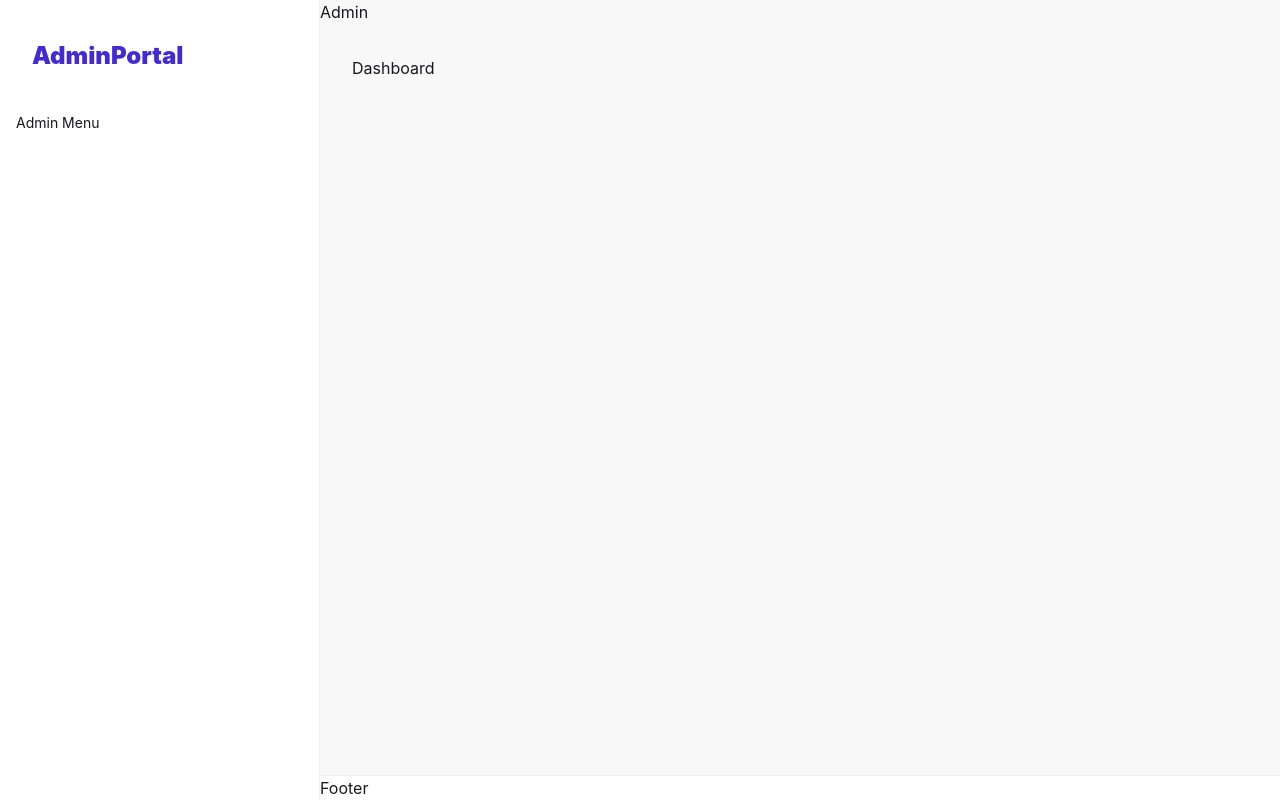
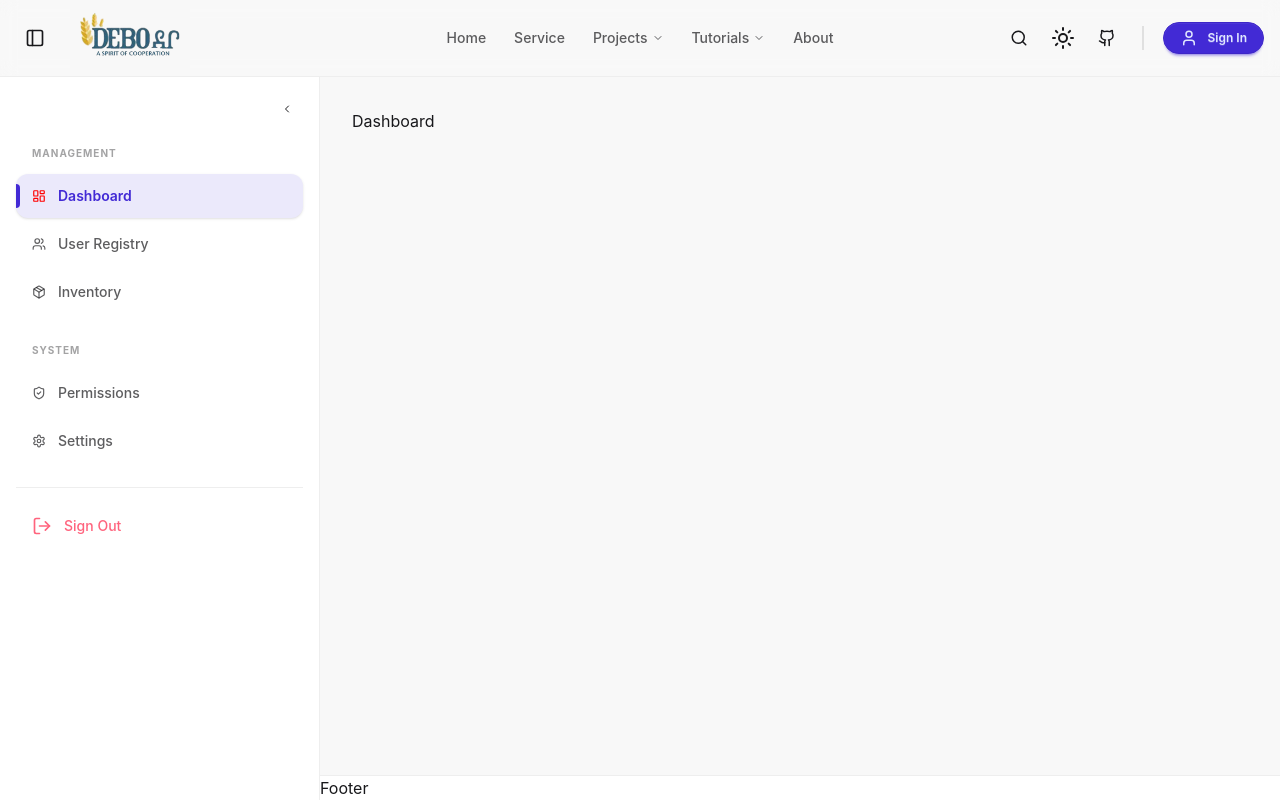
Before and after one commit to johngech/debo-ethiopia-web, a React (Vite) app: page /admin in a window 1280 px wide. Built offline with nearby package versions, Linux system fonts and the light colour scheme.

Commit message:
Build collapsible sidebar

```diff
--- a/src/components/layout/AdminLayout.tsx
+++ b/src/components/layout/AdminLayout.tsx
@@ -1,20 +1,20 @@
+import { AdminMenu } from "../ui/AdminMenu";
+import { Sidebar } from "../ui/Sidebar";
 import { BaseLayout } from "./BaseLayout";
+import ClientNavbar from "./ClientNavbar";
 
-export const AdminLayout = () => (
-  <BaseLayout
-    logo="AdminPortal"
-    navbar={<AdminActions />}
-    sidebar={<AdminMenu />}
-    footer={<AdminFooter />}
-  />
-);
-
-const AdminActions = () => {
-  return <h1>Admin</h1>;
-};
-
-const AdminMenu = () => {
-  return <h1>Admin Menu</h1>;
+export const AdminLayout = () => {
+  return (
+    <BaseLayout
+      navbar={<ClientNavbar />}
+      sidebar={
+        <Sidebar>
+          <AdminMenu />
+        </Sidebar>
+      }
+      footer={<AdminFooter />}
+    />
+  );
 };
 
 const AdminFooter = () => {
--- a/src/components/layout/BaseLayout.tsx
+++ b/src/components/layout/BaseLayout.tsx
@@ -1,82 +1,85 @@
-import { type ReactNode, useId } from "react";
+import { type ReactNode, useCallback, useId, useMemo, useState } from "react";
 import { Outlet } from "react-router-dom";
 import { mergeClassName } from "../ui";
+import { SidebarContext } from "./SidebarContext";
 
 interface BaseLayoutProps {
   navbar?: ReactNode;
   sidebar?: ReactNode;
   footer?: ReactNode;
-  logo?: ReactNode;
   className?: string;
-  showSidebar?: boolean;
 }
 
 export const BaseLayout = ({
   navbar,
   sidebar,
   footer,
-  logo = "My App",
   className,
-  showSidebar = !!sidebar,
 }: BaseLayoutProps) => {
   const drawerId = useId();
+  // Initialize collapsed on mobile/tablet (less than 1024px)
+  const [isCollapsed, setIsCollapsed] = useState(
+    globalThis.window === undefined ? false : window.innerWidth < 1024,
+  );
+  // Initialize hidden on small devices (less than 768px)
+  const [isHidden, setIsHidden] = useState(
+    globalThis.window === undefined ? false : window.innerWidth < 768,
+  );
 
-  /**This is the mobile menu button that needs to be injected into the Navbar
-   import { HiOutlineMenuAlt2 } from "react-icons/hi";
-    It must be refactored and externalize later
-  const MobileToggle = showSidebar ? (
-    <label
-      htmlFor={drawerId}
-      className="btn btn-ghost btn-square lg:hidden"
-      aria-label="open sidebar"
-    >
-      <HiOutlineMenuAlt2 size={24} />
-    </label>
-  ) : null;
-   **/
+  const toggleSidebar = useCallback(() => setIsCollapsed((prev) => !prev), []);
+  const toggleVisibility = useCallback(() => setIsHidden((prev) => !prev), []);
+
+  const contextValue = useMemo(
+    () => ({
+      isCollapsed,
+      setIsCollapsed,
+      toggleSidebar,
+      isHidden,
+      setIsHidden,
+      toggleVisibility,
+      drawerId,
+      hasSidebar: !!sidebar,
+    }),
+    [isCollapsed, isHidden, drawerId, sidebar, toggleSidebar, toggleVisibility],
+  );
 
   return (
+    <SidebarContext.Provider value={contextValue}>
+      <div className="flex flex-col h-screen bg-base-200 overflow-hidden">
+        {/* 1. Navbar stays outside the drawer to remain full-width and unpushed */}
+        <header className="sticky top-0 z-50 w-full flex-none">{navbar}</header>
         <div
           className={mergeClassName(
-        "drawer min-h-screen bg-base-200 antialiased",
-        showSidebar && "lg:drawer-open",
+            "drawer flex-1 overflow-hidden antialiased transition-all duration-300",
+            sidebar && !isHidden && "drawer-open",
           )}
+          style={{
+            ["--drawer-width" as string]: isCollapsed ? "5rem" : "20rem",
+          }}
         >
           <input id={drawerId} type="checkbox" className="drawer-toggle" />
 
-      <div className="drawer-content flex flex-col min-w-0">
-        {navbar}
-
           {/* Content Area */}
-        <main className={mergeClassName("p-4 md:p-8 grow w-full", className)}>
+          <div className="drawer-content flex flex-col min-w-0 overflow-y-auto overflow-x-hidden">
+            <main
+              className={mergeClassName("p-4 md:p-8 grow w-full", className)}
+            >
               <div className="max-w-400 mx-auto w-full">
                 <Outlet />
               </div>
             </main>
 
             {footer && (
-          <footer className="bg-base-100 border-t border-base-300 w-full">
+              <footer className="bg-base-100 border-t border-base-300 w-full flex-none">
                 <div className="max-w-7xl mx-auto">{footer}</div>
               </footer>
             )}
           </div>
 
           {/* Sidebar Side */}
-      {showSidebar && (
-        <aside className="drawer-side z-40">
-          <label
-            htmlFor={drawerId}
-            aria-label="close sidebar"
-            className="drawer-overlay"
-          ></label>
-          <div className="menu p-4 w-72 md:w-80 min-h-full bg-base-100 text-base-content border-r border-base-300">
-            <div className="px-4 py-6 mb-4 text-2xl font-black text-primary">
-              {logo}
+          {sidebar}
         </div>
-            <nav className="flex flex-col gap-2">{sidebar}</nav>
       </div>
-        </aside>
-      )}
-    </div>
+    </SidebarContext.Provider>
   );
 };
--- a/src/components/layout/ClientLayout.tsx
+++ b/src/components/layout/ClientLayout.tsx
@@ -2,5 +2,5 @@ import { BaseLayout } from "./BaseLayout";
 import ClientNavbar from "./ClientNavbar";
 
 export const ClientLayout = () => {
-  return <BaseLayout logo="Debo" navbar={<ClientNavbar />} />;
+  return <BaseLayout navbar={<ClientNavbar />} />;
 };
--- a/src/components/layout/ClientNavbar.tsx
+++ b/src/components/layout/ClientNavbar.tsx
@@ -2,11 +2,13 @@ import {
   LuChevronDown,
   LuGithub,
   LuMenu,
+  LuPanelLeft,
   LuSearch,
   LuUser,
 } from "react-icons/lu";
-import { Link, Logo, NavItem, NavUnderline } from "../ui";
+import { Link, Logo, NavItem, NavUnderline, ThemeSwitch } from "../ui";
 import { Navbar } from "./Navbar";
+import { useSidebar } from "./SidebarContext";
 
 const navItems = [
   { label: "Home", link: "/home" },
@@ -31,11 +33,24 @@ const navItems = [
 ];
 
 const ClientNavbar = () => {
+  const { hasSidebar, toggleVisibility } = useSidebar();
+
   return (
     <Navbar
       startContent={
         <>
-          {/* Mobile Dropdown Trigger */}
+          {/* Mobile Sidebar Toggle (if sidebar exists) */}
+          {hasSidebar && (
+            <button
+              type="button"
+              onClick={toggleVisibility}
+              className="btn btn-ghost hover:bg-primary/5 px-2 cursor-pointer"
+            >
+              <LuPanelLeft className="text-xl" />
+            </button>
+          )}
+
+          {/* Mobile Menu Dropdown (NavLinks) */}
           <div className="dropdown">
             <button
               type="button"
@@ -43,7 +58,7 @@ const ClientNavbar = () => {
             >
               <LuMenu className="text-xl" />
             </button>
-            <ul className="menu menu-sm dropdown-content mt-3 z-1 p-2 shadow-xl bg-base-100 rounded-box w-52 border border-base-300">
+            <ul className="menu menu-sm dropdown-content mt-3 z-50 p-2 shadow-xl bg-base-100 rounded-box w-52 border border-base-300">
               {NavLinks}
             </ul>
           </div>
@@ -67,6 +82,7 @@ const ClientNavbar = () => {
           >
             <LuSearch className="text-lg" />
           </button>
+          <ThemeSwitch />
 
           {/* Other Links */}
           <a
--- /dev/null
+++ b/src/components/layout/SidebarContext.tsx
@@ -0,0 +1,24 @@
+import { createContext, useContext } from "react";
+
+interface SidebarContextType {
+  isCollapsed: boolean;
+  setIsCollapsed: (value: boolean) => void;
+  toggleSidebar: () => void;
+  isHidden: boolean;
+  setIsHidden: (value: boolean) => void;
+  toggleVisibility: () => void;
+  drawerId: string;
+  hasSidebar: boolean;
+}
+
+export const SidebarContext = createContext<SidebarContextType | undefined>(
+  undefined,
+);
+
+export const useSidebar = () => {
+  const context = useContext(SidebarContext);
+  if (!context) {
+    throw new Error("useSidebar must be used within a SidebarProvider");
+  }
+  return context;
+};
--- /dev/null
+++ b/src/components/ui/AdminMenu.tsx
@@ -0,0 +1,88 @@
+import {
+  LuLayoutDashboard,
+  LuLogOut,
+  LuPackage,
+  LuSettings,
+  LuShieldCheck,
+  LuUsers,
+} from "react-icons/lu";
+import { useSidebar } from "../layout/SidebarContext";
+import { mergeClassName } from "./mergeClassName";
+import { SidebarItem } from "./SidebarItem";
+
+export const AdminMenu = () => {
+  const { isCollapsed } = useSidebar();
+
+  return (
+    <div className="flex flex-col gap-6 h-full">
+      {/* Group 1: Management */}
+      <section className="flex flex-col gap-1">
+        {!isCollapsed && (
+          <header className="px-4 mb-2">
+            <span className="text-[10px] font-bold uppercase tracking-widest text-base-content/40">
+              Management
+            </span>
+          </header>
+        )}
+        <SidebarItem
+          to="/admin"
+          icon={<LuLayoutDashboard color="red" />}
+          label="Dashboard"
+        />
+        <SidebarItem
+          to="/admin/users"
+          icon={<LuUsers />}
+          label="User Registry"
+        />
+        <SidebarItem
+          to="/admin/products"
+          icon={<LuPackage />}
+          label="Inventory"
+        />
+      </section>
+
+      {/* Group 2: Security & Settings */}
+      <section className="flex flex-col gap-1">
+        {!isCollapsed && (
+          <header className="px-4 mb-2">
+            <span className="text-[10px] font-bold uppercase tracking-widest text-base-content/40">
+              System
+            </span>
+          </header>
+        )}
+        <SidebarItem
+          to="/admin/roles"
+          icon={<LuShieldCheck />}
+          label="Permissions"
+        />
+        <SidebarItem
+          to="/admin/settings"
+          icon={<LuSettings />}
+          label="Settings"
+        />
+      </section>
+
+      {/* Bottom Action */}
+      <div className="mt-auto border-t border-base-300 pt-4">
+        <div
+          className={mergeClassName(
+            "relative group",
+            isCollapsed && "tooltip tooltip-right z-50",
+          )}
+          data-tip={isCollapsed ? "Sign Out" : undefined}
+        >
+          <button
+            type="button"
+            className={mergeClassName(
+              "flex w-full items-center gap-3 px-4 py-3 text-sm font-medium text-error hover:bg-error/10 rounded-xl transition-all duration-200",
+              isCollapsed && "justify-center px-0!",
+            )}
+          >
+            <LuLogOut className="text-xl" />
+            {!isCollapsed && <span>Sign Out</span>}
+          </button>
+        </div>
+      </div>
+    </div>
+  );
+};
--- /dev/null
+++ b/src/components/ui/Sidebar.tsx
@@ -0,0 +1,53 @@
+import type { ReactNode } from "react";
+import { LuChevronLeft, LuChevronRight } from "react-icons/lu";
+import { useSidebar } from "../layout/SidebarContext";
+import { mergeClassName } from "../ui";
+
+interface SidebarProps {
+  children: ReactNode;
+  className?: string;
+}
+
+export const Sidebar = ({ children, className }: SidebarProps) => {
+  const { isCollapsed, toggleSidebar, drawerId } = useSidebar();
+
+  return (
+    <aside
+      className={mergeClassName(
+        "drawer-side transition-all duration-300 ease-in-out h-full",
+        isCollapsed ? "w-20" : "w-80",
+      )}
+    >
+      {/* Overlay to close drawer on mobile */}
+      <label
+        htmlFor={drawerId}
+        aria-label="close sidebar"
+        className="drawer-overlay"
+      />
+
+      <div
+        className={mergeClassName(
+          "menu p-4 min-h-full bg-base-100 text-base-content border-r border-base-300 transition-all duration-300 overflow-y-auto overflow-x-visible scrollbar-thin",
+          isCollapsed ? "w-20" : "w-80",
+          className,
+        )}
+      >
+        <div
+          className={mergeClassName(
+            "flex items-center mb-4 transition-all duration-300",
+            isCollapsed ? "justify-center" : "justify-end",
+          )}
+        >
+          <button
+            type="button"
+            onClick={toggleSidebar}
+            className="btn btn-ghost btn-sm btn-circle"
+          >
+            {isCollapsed ? <LuChevronRight /> : <LuChevronLeft />}
+          </button>
+        </div>
+        <nav className="flex flex-col gap-1">{children}</nav>
+      </div>
+    </aside>
+  );
+};
--- /dev/null
+++ b/src/components/ui/SidebarItem.tsx
@@ -0,0 +1,47 @@
+import type { ReactNode } from "react";
+import { useLocation } from "react-router-dom";
+import { useSidebar } from "../layout/SidebarContext";
+import { Link, mergeClassName } from "../ui";
+
+interface SidebarItemProps {
+  to: string;
+  icon: ReactNode;
+  label: string;
+}
+
+export const SidebarItem = ({ to, icon, label }: SidebarItemProps) => {
+  const { pathname } = useLocation();
+  const isActive = pathname === to; // Simple check for active state
+  const { isCollapsed } = useSidebar();
+
+  return (
+    <div
+      className={mergeClassName(
+        "relative group",
+        isCollapsed && "tooltip tooltip-right z-50",
+      )}
+      data-tip={isCollapsed ? label : undefined}
+    >
+      <SidebarActiveItemIndicator isActive={isActive} />
+      <Link
+        to={to}
+        icon={icon}
+        className={mergeClassName(
+          "px-4! py-3! rounded-xl! gap-3!",
+          isActive && "font-semibold", // Subtle bolding when active
+          isCollapsed && "justify-center px-0!",
+        )}
+      >
+        {!isCollapsed && <span>{label}</span>}
+      </Link>
+    </div>
+  );
+};
+
+const SidebarActiveItemIndicator = ({ isActive }: { isActive: boolean }) => {
+  if (!isActive) return null;
+
+  return (
+    <span className="absolute left-0 top-1/2 -translate-y-1/2 h-6 w-1 rounded-r-full bg-primary z-10 animate-in fade-in slide-in-from-left-1" />
+  );
+};
```
Lines whose indentation alone changed are shown as unchanged.
